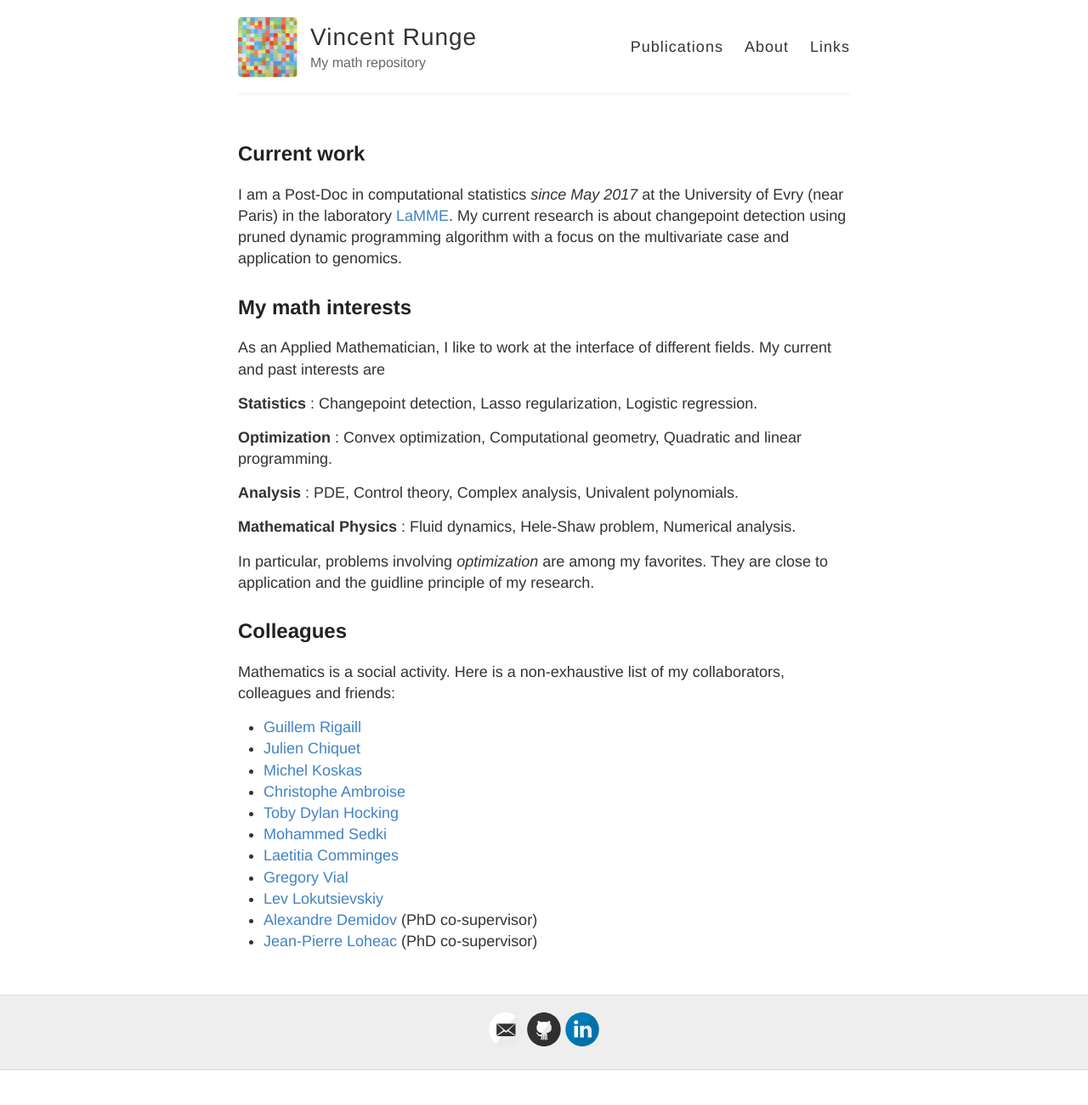
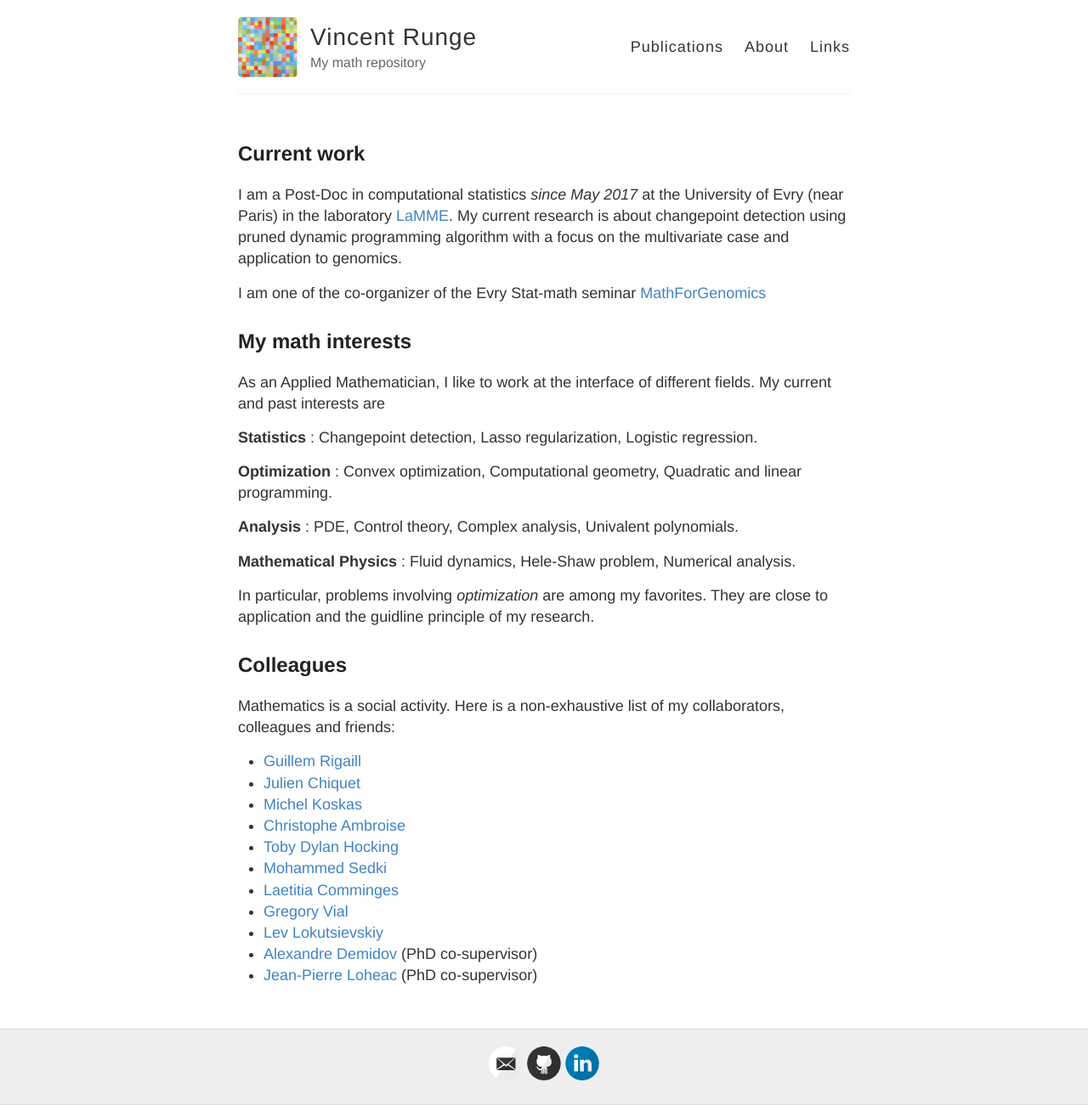
Before and after one commit to vincentrunge/vincentrunge.github.io, a Jekyll site: the page built from About.md, in a window 1280 px wide. Shown: the whole page at 85% size. Built offline with Jekyll 4.4.1, drawn with Linux system fonts in a browser that asks for light colours; before the commit the page ends 1260 px from its top, so only the background shows below that.

Commit message:
About change

```diff
--- a/About.md
+++ b/About.md
@@ -8,6 +8,8 @@ permalink: /About/
 ## Current work
 
 I am a Post-Doc in computational statistics *since May 2017* at the University of Evry (near Paris) in the laboratory [LaMME](http://www.math-evry.cnrs.fr/doku.php). My current research is about changepoint detection using pruned dynamic programming algorithm with a focus on the multivariate case and application to genomics.
+
+I am one of the co-organizer of the Evry Stat-math seminar [MathForGenomics](https://mathforgenomics.github.io/)
 
 
 ## My math interests
```
